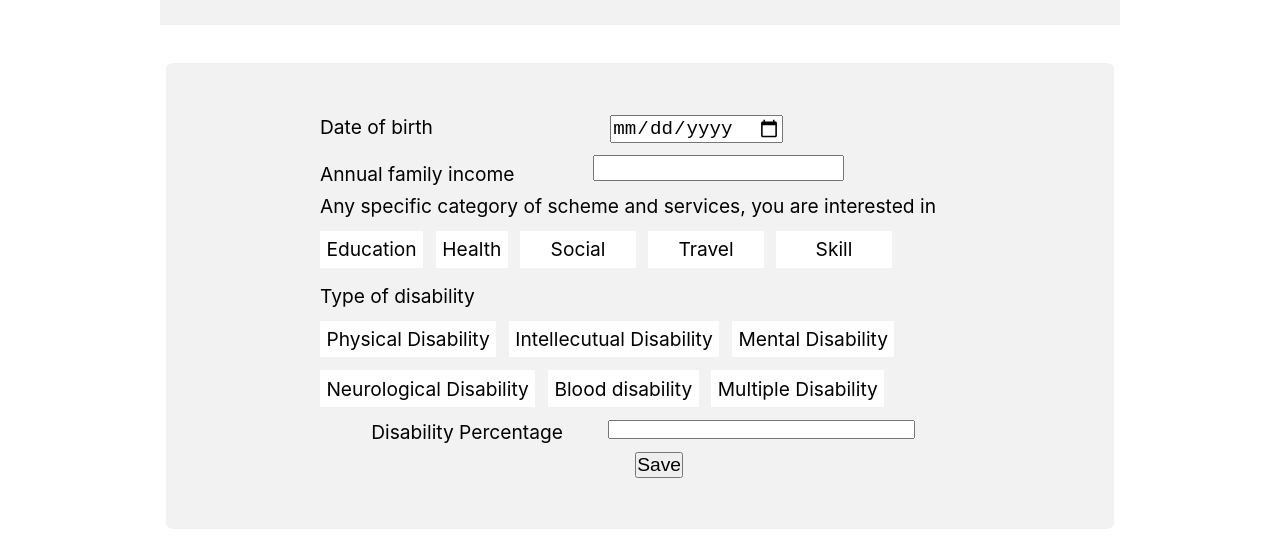
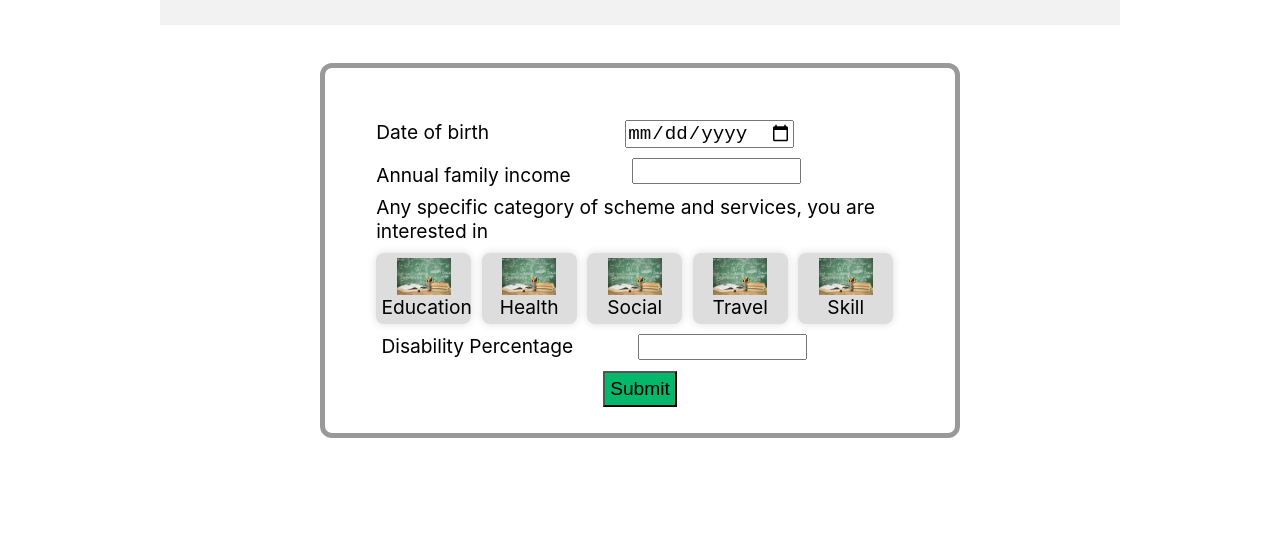
Before and after one commit to pratikk94/disabiityWebsite, a React (Create React App) app: page /findaservice in a window 1280 px wide. Shown: the part 247-797 px from the top of the page. Built offline with nearby package versions, Linux system fonts and the light colour scheme.

Commit message:
Initial CSS

```diff
--- a/src/Pages/FindAService.jsx
+++ b/src/Pages/FindAService.jsx
@@ -139,7 +139,7 @@ function FindAService() {
   };
 
   const activeColor = "#04B86B";
-  const inActiveColor = "#fff";
+  const inActiveColor = "#ddd";
   return (
     <div style={{ height: "100%", width: "100%" }}>
       <Strip />
@@ -149,12 +149,16 @@ function FindAService() {
           style={{
             borderRadius: "1%",
             marginTop: "3%",
-            backgroundColor: "#f2f2f2",
-            paddingLeft: "12%",
-            paddingRight: "12%",
+            paddingLeft: "4%",
+            paddingRight: "4%",
             paddingTop: "4%",
-            paddingBottom: "4%",
+            paddingBottom: "2%",
             display: "inline-block",
+            border: "#999",
+            borderWidth: "5px",
+            borderStyle: "solid",
+            borderRadius: "12px",
+            width: "50%",
           }}
           onSubmit={OnSubmit}
         >
@@ -171,9 +175,12 @@ function FindAService() {
               type="date"
               name="DateOfBirth"
               id="DateOfBirth"
+              max={new Date().toISOString().split("T")[0]}
               required={true}
               style={{
                 fontSize: regular.fontSizeText,
+                width: "32%",
+                marginLeft: "5%",
               }}
             ></input>
           </div>
@@ -193,7 +200,8 @@ function FindAService() {
               id="FamilyIncome"
               style={{
                 fontSize: regular.fontSizeText,
-                marginLeft: "-6%",
+                marginLeft: "-8%",
+                width: "32%",
               }}
             ></input>
           </div>
@@ -211,20 +219,27 @@ function FindAService() {
               in
             </p>
           </div>
-
           <div>
             <span
               className="form-check"
               style={{
                 background: isEducation ? activeColor : inActiveColor,
                 borderRadius: "0.5%",
+                width: "18%",
                 float: "left",
                 border:
                   "0.3% solid " + (isEducation ? activeColor : inActiveColor),
                 padding: "1%",
                 marginTop: "2%",
+                borderRadius: "8px",
+                boxShadow: "0 0 8px #ddd",
               }}
+              onClick={onChangeEducation}
             >
+              <img
+                src={require("../assets/education.jpeg")}
+                style={{ width: "64%", height: "64%", display: "block" }}
+              />
               <label className="form-check-label">
                 <input
                   type="checkbox"
@@ -232,7 +247,6 @@ function FindAService() {
                     display: "none",
                   }}
                   checked={isEducation}
-                  onChange={onChangeEducation}
                   className="form-check-input"
                 />
                 <p
@@ -245,17 +259,25 @@ function FindAService() {
 
             <span
               className="form-check"
+              onClick={onChangeHealth}
               style={{
                 background: isHealth ? activeColor : inActiveColor,
                 borderRadius: "0.5%",
                 float: "left",
+                width: "18%",
                 marginLeft: "2%",
                 marginTop: "2%",
                 border:
                   "0.3% solid " + (isHealth ? activeColor : inActiveColor),
                 padding: "1%",
+                borderRadius: "8px",
+                boxShadow: "0 0 8px #ddd",
               }}
             >
+              <img
+                src={require("../assets/education.jpeg")}
+                style={{ width: "64%", height: "64%", display: "block" }}
+              />
               <label className="form-check-label">
                 <input
                   style={{
@@ -263,7 +285,6 @@ function FindAService() {
                   }}
                   type="checkbox"
                   checked={isHealth}
-                  onChange={onChangeHealth}
                   className="form-check-input"
                 />
                 <p
@@ -276,6 +297,7 @@ function FindAService() {
 
             <span
               className="form-check"
+              onClick={onChangeSocial}
               style={{
                 width: "18%",
                 background: isSocial ? activeColor : inActiveColor,
@@ -286,8 +308,14 @@ function FindAService() {
                 border:
                   "0.3% solid " + (isSocial ? activeColor : inActiveColor),
                 padding: "1%",
+                borderRadius: "8px",
+                boxShadow: "0 0 8px #ddd",
               }}
             >
+              <img
+                src={require("../assets/education.jpeg")}
+                style={{ width: "64%", height: "64%", display: "block" }}
+              />
               <label className="form-check-label">
                 <input
                   type="checkbox"
@@ -295,7 +323,6 @@ function FindAService() {
                     display: "none",
                   }}
                   checked={isSocial}
-                  onChange={onChangeSocial}
                   className="form-check-input"
                 />
                 <p
@@ -308,6 +335,7 @@ function FindAService() {
 
             <span
               className="form-check"
+              onClick={onChangeTravel}
               style={{
                 width: "18%",
                 background: isTravel ? activeColor : inActiveColor,
@@ -318,8 +346,14 @@ function FindAService() {
                 border:
                   "0.3% solid " + (isTravel ? activeColor : inActiveColor),
                 padding: "1%",
+                borderRadius: "8px",
+                boxShadow: "0 0 8px #ddd",
               }}
             >
+              <img
+                src={require("../assets/education.jpeg")}
+                style={{ width: "64%", height: "64%", display: "block" }}
+              />
               <label className="form-check-label">
                 <input
                   type="checkbox"
@@ -327,7 +361,6 @@ function FindAService() {
                     display: "none",
                   }}
                   checked={isTravel}
-                  onChange={onChangeTravel}
                   className="form-check-input"
                 />
                 <p
@@ -340,6 +373,7 @@ function FindAService() {
 
             <span
               className="form-check"
+              onClick={onChangeSkill}
               style={{
                 width: "18%",
                 background: isSkill ? activeColor : inActiveColor,
@@ -349,8 +383,14 @@ function FindAService() {
                 marginTop: "2%",
                 border: "0.3% solid " + (isSkill ? activeColor : inActiveColor),
                 padding: "1%",
+                borderRadius: "8px",
+                boxShadow: "0 0 8px #ddd",
               }}
             >
+              <img
+                src={require("../assets/education.jpeg")}
+                style={{ width: "64%", height: "64%", display: "block" }}
+              />
               <label className="form-check-label">
                 <input
                   type="checkbox"
@@ -358,7 +398,6 @@ function FindAService() {
                     display: "none",
                   }}
                   checked={isSkill}
-                  onChange={onChangeSkill}
                   className="form-check-input"
                 />
                 <p
@@ -369,7 +408,7 @@ function FindAService() {
               </label>
             </span>
           </div>
-
+          {/*
           <div>
             <p
               style={{
@@ -383,7 +422,6 @@ function FindAService() {
               Type of disability
             </p>
           </div>
-
           <div>
             <span
               className="form-check"
@@ -393,6 +431,8 @@ function FindAService() {
                 padding: "1%",
                 border:
                   "0.3% solid " + (isPhysical ? activeColor : inActiveColor),
+                borderRadius: "8px",
+                boxShadow: "0 0 8px #ddd",
               }}
             >
               <label className="form-check-label">
@@ -425,6 +465,9 @@ function FindAService() {
                   "0.3% solid " +
                   (isIntellectual ? activeColor : inActiveColor),
                 padding: "1%",
+
+                borderRadius: "8px",
+                boxShadow: "0 0 8px #ddd",
               }}
             >
               <label className="form-check-label">
@@ -456,6 +499,9 @@ function FindAService() {
                 border:
                   "0.3% solid " + (isMental ? activeColor : inActiveColor),
                 padding: "1%",
+
+                borderRadius: "8px",
+                boxShadow: "0 0 8px #ddd",
               }}
             >
               <label className="form-check-label">
@@ -489,6 +535,9 @@ function FindAService() {
                   "0.3% solid " +
                   (isNeurological ? activeColor : inActiveColor),
                 padding: "1%",
+
+                borderRadius: "8px",
+                boxShadow: "0 0 8px #ddd",
               }}
             >
               <label className="form-check-label">
@@ -519,6 +568,8 @@ function FindAService() {
                 marginLeft: "2%",
                 border: "0.3% solid " + (isBlood ? activeColor : inActiveColor),
                 padding: "1%",
+                borderRadius: "8px",
+                boxShadow: "0 0 8px #ddd",
               }}
             >
               <label className="form-check-label">
@@ -551,6 +602,9 @@ function FindAService() {
                 border:
                   "0.3% solid " + (isMultiple ? activeColor : inActiveColor),
                 padding: "1%",
+
+                borderRadius: "8px",
+                boxShadow: "0 0 8px #ddd",
               }}
             >
               <label className="form-check-label">
@@ -572,16 +626,15 @@ function FindAService() {
               </label>
             </span>
           </div>
-
+                */}
           <div style={{ height: "4%" }}></div>
-
           <label>
             <p
               style={{
                 fontSize: regular.fontSizeText,
                 float: "left",
                 marginTop: "2%",
-                marginLeft: "8%",
+                marginLeft: "1%",
               }}
             >
               Disability Percentage
@@ -591,7 +644,13 @@ function FindAService() {
               id="disabilityPercentage"
               min="0"
               max="100"
-              style={{ marginTop: "2%", width: "48%", height: "3%" }}
+              style={{
+                marginTop: "2%",
+                width: "32%",
+                height: "3%",
+                marginLeft: "-6%",
+                fontSize: regular.fontSizeText,
+              }}
             ></input>
           </label>
           <div className="form-group">
@@ -600,11 +659,12 @@ function FindAService() {
               className="btn btn-success"
               style={{
                 fontSize: regular.fontSizeText,
-                marginLeft: "-32%",
                 marginTop: "2%",
+                padding: "1%",
+                background: activeColor,
               }}
             >
-              Save
+              Submit
             </button>
           </div>
         </form>
```
Also changed, not shown: public/schemes.json (+15 -15 lines), src/assets/education.jpeg (added).
